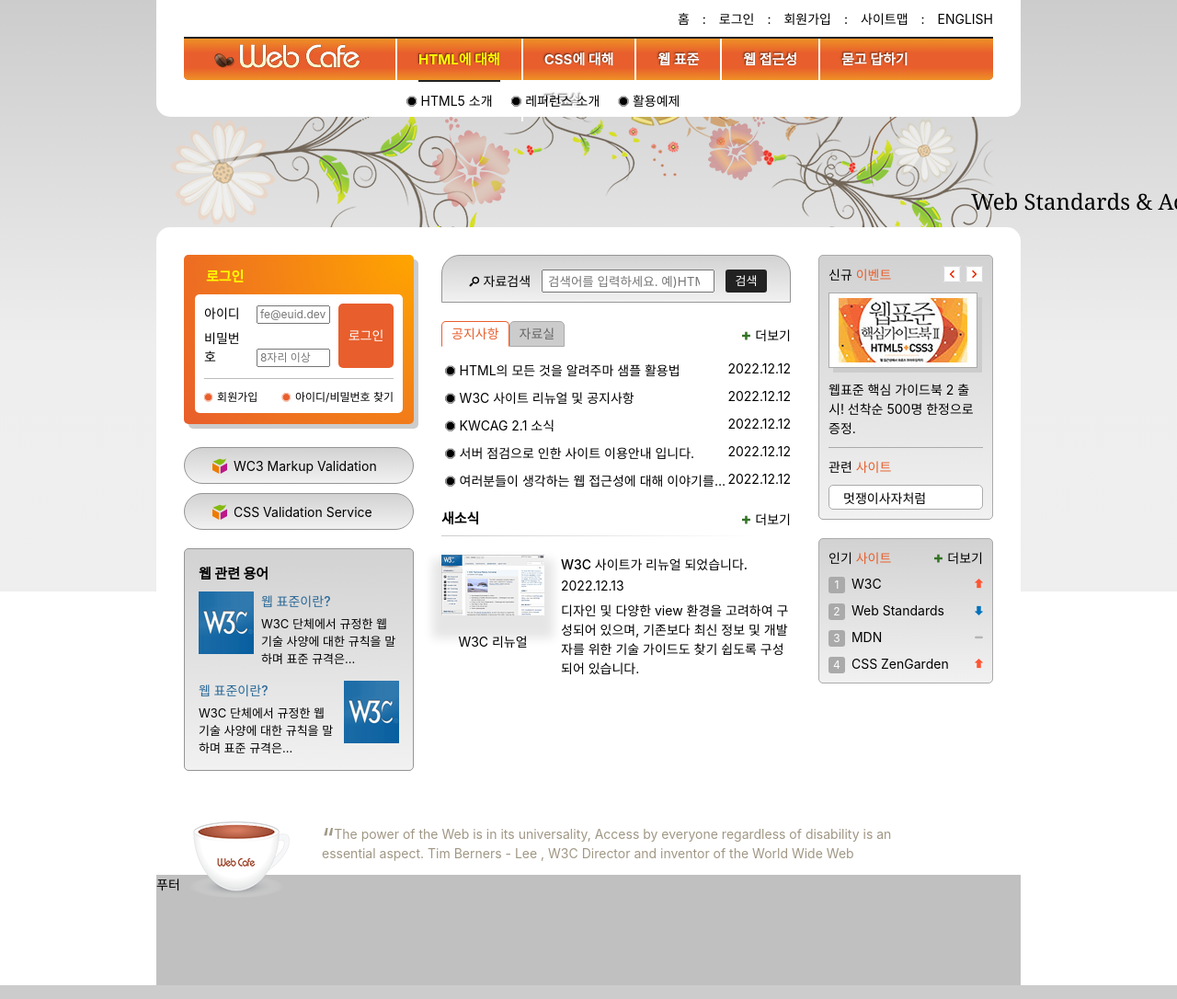
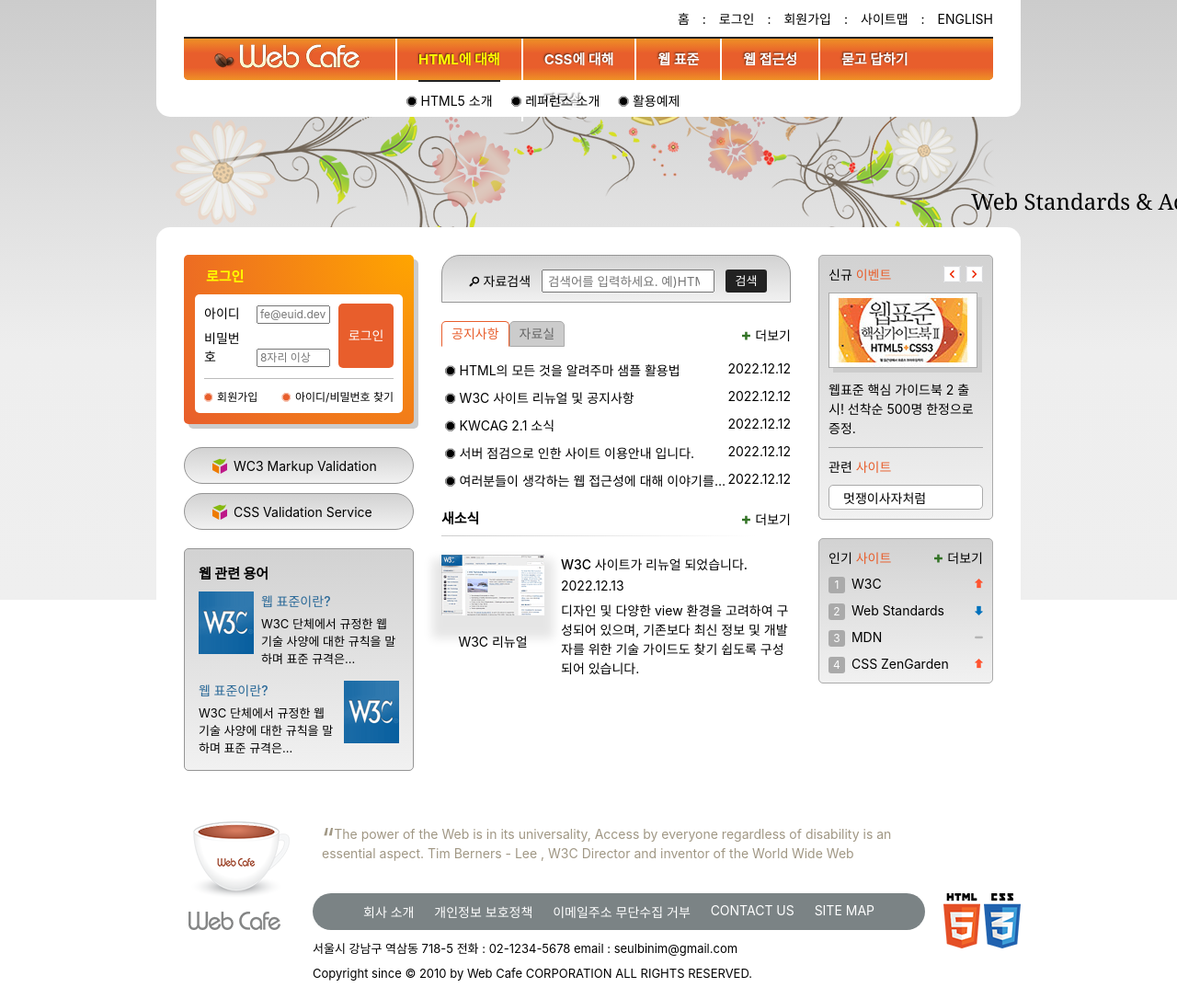
Before and after one commit to jeong-dev/HTML5, a plain HTML site: page index.html in a window 1280 px wide. Shown: the top 1086 px of the page at 92% size. Drawn offline with Linux system fonts and the light colour scheme; a web font is replaced by a local one.

Commit message:
footer 완성

```diff
--- a/index.html
+++ b/index.html
@@ -530,13 +530,46 @@
 	<!-- .slogan -->
 
 	<footer>
-		<div class="footer-inner">푸터</div>
+		<div class="footer-inner">
+
+			<a href="/" class="footer-logo">
+        <img src="assets/footer_logo.png" alt="web cafe" />
+      </a>
+
+      <div class="footer-inner-wrapper">
+
+        <ul class="guide-list">
+          <li><a href="/">회사 소개</a></li>
+          <li><a href="/">개인정보 보호정책</a></li>
+          <li><a href="/">이메일주소 무단수집 거부</a></li>
+          <li><a href="/">contact us</a></li>
+          <li><a href="/">site map</a></li>
+        </ul>
+				<!-- .guide-list -->
+
+        <address class="address">
+          <span>서울시 강남구 역삼동 718-5</span>
+          <span>전화 : <a href="tel:0212345678">02-1234-5678</a></span>
+          <span>email : <a href="mailto:seulbinim@gmail.com?subject=문의사항">seulbinim@gmail.com</a></span>
+        </address>
+				<!-- .address -->
+
+        <small class="copyright">
+          Copyright since &copy; 2010 by Web Cafe CORPORATION ALL RIGHTS RESERVED.
+        </small>
+				<!-- .copyright -->
+
+      </div>
+
+      <div class="badge-wrapper">
+        <img class="badge-html" src="assets/html5_logo.png" alt="최신 표준인 HTML5를 사용하여 마크업 했습니다." />
+        <img class="badge-css" src="assets/css3_logo.png" alt="최신 기술인 CSS3를 활용하여 디자인 했습니다." />
+      </div>
+			<!-- .badge-wrapper -->
+
+		</div>
+		<!-- .footer-inner -->
 	</footer>
-
-
-
-
-
 
 
 </body>
--- a/styles/style.css
+++ b/styles/style.css
@@ -861,6 +861,40 @@
 }
 
 .footer-inner {
-  background-color: silver;
-  height: 15vh;
+  display: flex;
+  flex-flow: row nowrap;
+  gap: 20px;
+  padding: 20px 0;
 }
+
+.footer-logo {
+  width: 150px;
+  padding: 20px 0 0 35px;
+}
+
+.footer-inner-wrapper {
+  flex: 1 1 auto;
+}
+
+.guide-list {
+  background-color: #7b8385;
+  border-radius: 30px;
+  color: #fff;
+  padding: 4px 45px;
+
+  display: flex;
+  flex-flow: row nowrap;
+  justify-content: space-between;
+  text-transform: uppercase;
+}
+
+.guide-list a {
+  display: block;
+  padding: 6px 10px;
+}
+
+.address, .copyright {
+  display: block;
+  font-size: 1.3rem;
+  margin-top: 10px;
+}
```
